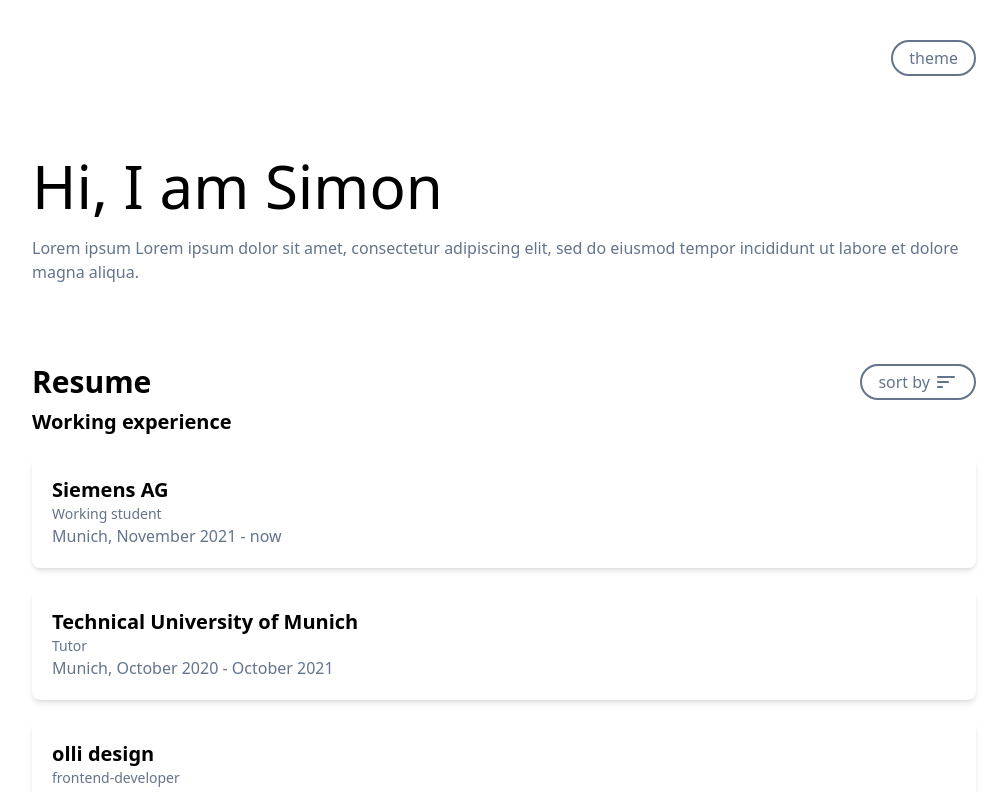
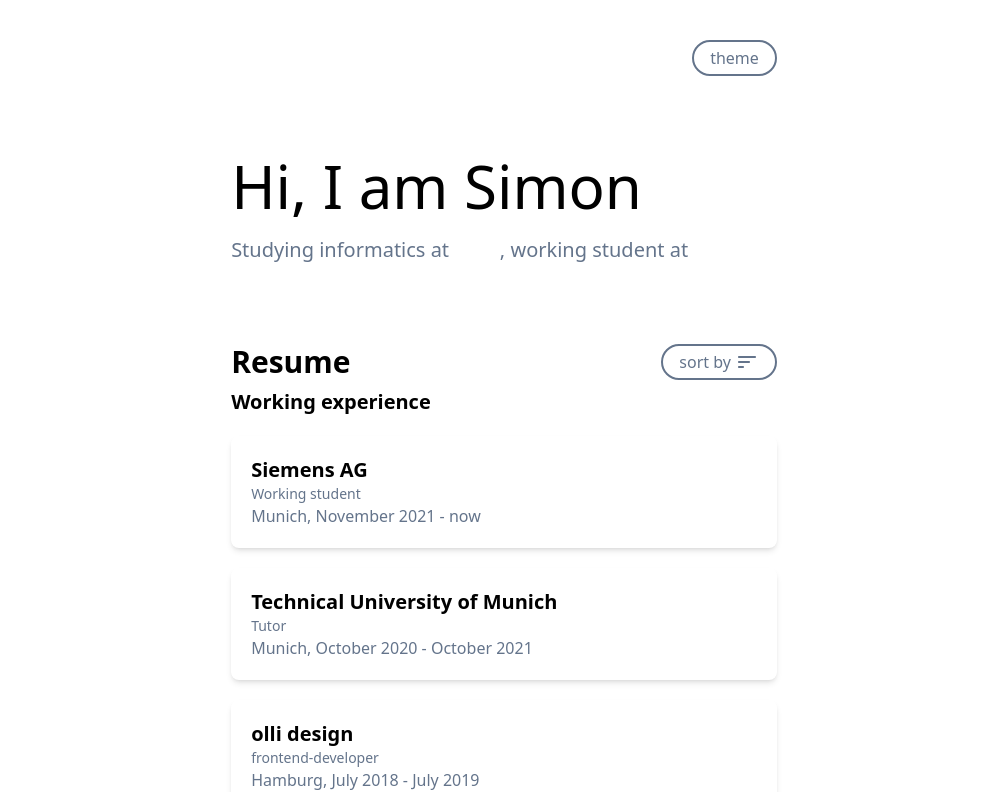
Before and after one commit to simon-hng/portfolio-old, a Next.js app: page / in a window 1280 px wide. Shown: the top 792 px of the page, without its empty margins (136-1143 px from the left). Built offline with nearby package versions, Linux system fonts and the light colour scheme.

Commit message:
add hero text

```diff
--- a/pages/index.tsx
+++ b/pages/index.tsx
@@ -1,5 +1,14 @@
 import Head from "next/head";
 import Resume from "../components/resume";
+
+const Link = ({ href, text, color }) => (
+  <a
+    className={`duration-500 text-white hover:text-[${color}] font-bold`}
+    href={href}
+  >
+    {text}
+  </a>
+);
 
 const Home = () => {
   return (
@@ -17,10 +26,15 @@ const Home = () => {
               Hi, I am Simon
             </h1>
 
-            <p className="text-slate-500">
-              Lorem ipsum Lorem ipsum dolor sit amet, consectetur adipiscing
-              elit, sed do eiusmod tempor incididunt ut labore et dolore magna
-              aliqua.
+            <p className="text-xl text-slate-500">
+              Studying informatics at{" "}
+              <Link href="https://www.in.tum.de/" text="TUM" color="#0065bd" />,
+              working student at{" "}
+              <Link
+                href="https://www.siemens.com"
+                text="Siemens"
+                color="#00ffb9"
+              />
             </p>
           </div>
 
```
